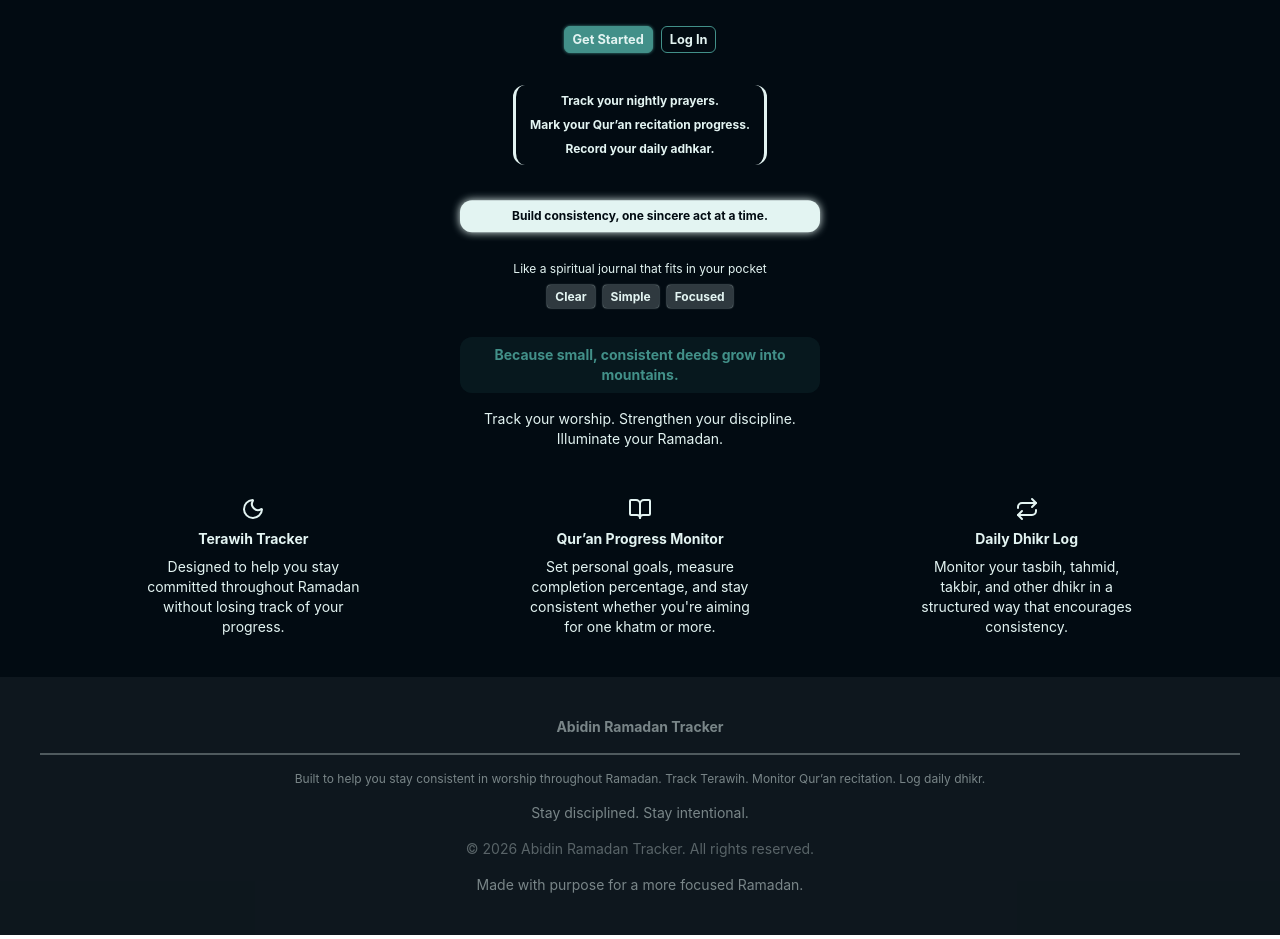
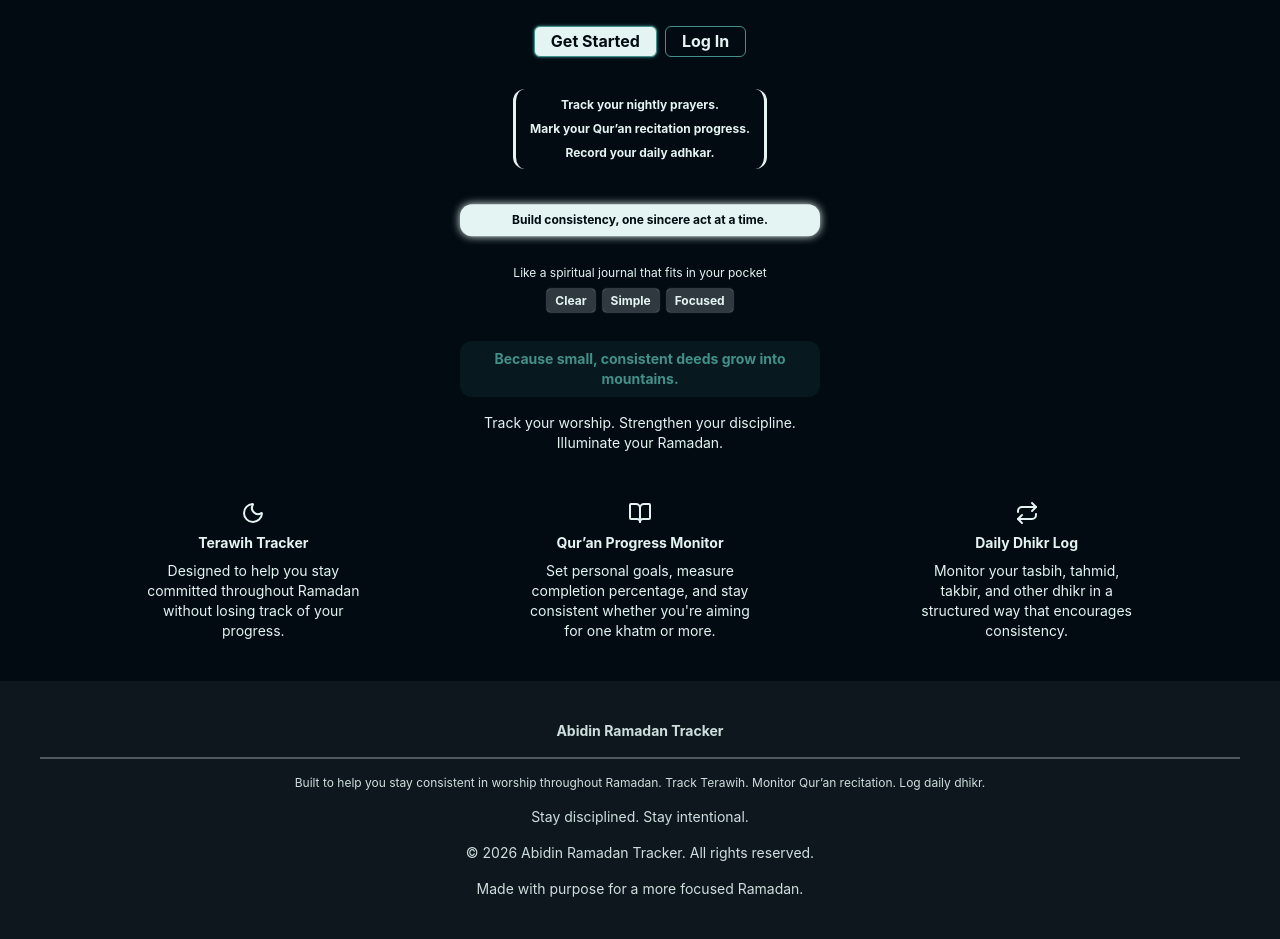
Before and after one commit to abdu-selam/remedan-tracker, a React (Vite) app in the folder client/: page / in a window 1280 px wide. Shown: the part 390-1329 px from the top of the page. Built offline with nearby package versions, Linux system fonts and the light colour scheme; no server answers.

Commit message:
accecebility issues has been fixed

```diff
--- a/client/src/components/Button.jsx
+++ b/client/src/components/Button.jsx
@@ -2,8 +2,8 @@ const Button = ({children, type, submit}) => {
   return (
     <button
     type={submit ? 'submit':'button'}
-     className={`text-second px-2 py-1 rounded-md  border border-accent text-[0.8rem]
-    ${type == 'log' ? 'bg-transparent' : 'shadow-[0_0_0.2rem_var(--color-accent)] bg-accent text-primary'} font-bold hover:shadow-[0_0_1rem_var(--color-accent)] transition duration-500`}>
+     className={` px-4 py-1 rounded-md  border border-accent text-[1rem]
+    ${type == 'log' ? 'bg-transparent' : 'shadow-[0_0_0.2rem_var(--color-accent)] bg-second text-primary'} font-bold hover:shadow-[0_0_1rem_var(--color-accent)] transition duration-500`}>
       {children}
     </button>
   )
--- a/client/src/pages/Home.jsx
+++ b/client/src/pages/Home.jsx
@@ -26,11 +26,11 @@ const Home = () => {
     },
   ];
 
-  const location = useLocation()
+  const location = useLocation();
 
-  useEffect(()=>{
-    location.pathname = '/'
-  },[])
+  useEffect(() => {
+    location.pathname = "/";
+  }, []);
 
   return (
     <>
@@ -61,12 +61,12 @@ const Home = () => {
               </p>
 
               <div className="flex gap-2 justify-center mt-4">
-                <Button>
-                  <Link to={"/auth"}>Get Started</Link>
-                </Button>
-                <Button type={"log"}>
-                  <Link to={"/auth?type=log"}>Log In</Link>
-                </Button>
+                <Link to={"/auth"}>
+                  <Button>Get Started</Button>
+                </Link>
+                <Link to={"/auth?type=log"}>
+                  <Button type={"log"}>Log In</Button>
+                </Link>
               </div>
 
               <ul className=" mx-auto w-max flex flex-col items-center gap-2 py-2 border-x-3 rounded-xl px-3.5 font-bold my-8">
@@ -126,14 +126,14 @@ const Home = () => {
                 className="flex flex-col items-center rounded-xl p-2 max-w-60 gap-2 animate-days-2 opacity-0"
               >
                 <span>{fea.icon()}</span>
-                <h3 className="text-sm font-bold ">{fea.name}</h3>
+                <h2 className="text-sm font-bold ">{fea.name}</h2>
                 <p className="text-sm text-center">{fea.description}</p>
               </li>
             ))}
           </ul>
         </section>
       </div>
-      <footer className="bg-second/5 text-second/50 flex flex-col justify-center items-center p-10 text-sm gap-4">
+      <footer className="bg-second/5 text-second/90 flex flex-col justify-center items-center p-10 text-sm gap-4">
         <p className="font-bold">Abidin Ramadan Tracker</p>
         <hr className="border border-second/30 w-full" />
         <p className="text-center text-xs">
@@ -142,7 +142,7 @@ const Home = () => {
         </p>
 
         <p className="text-center">Stay disciplined. Stay intentional.</p>
-        <p className="text-center opacity-70">
+        <p className="text-center">
           &copy; {new Date().getFullYear()} Abidin Ramadan Tracker. All rights
           reserved.
         </p>
```
